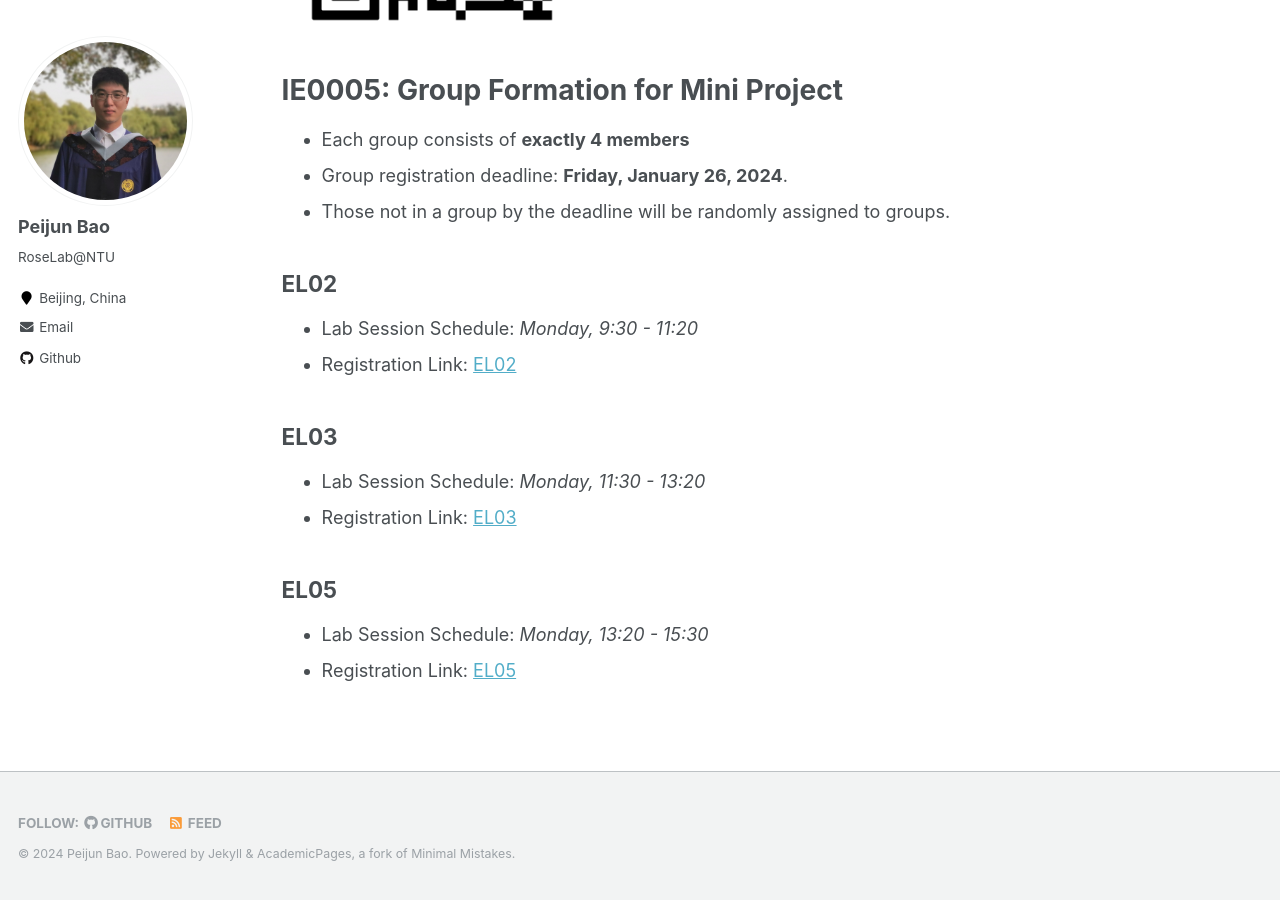
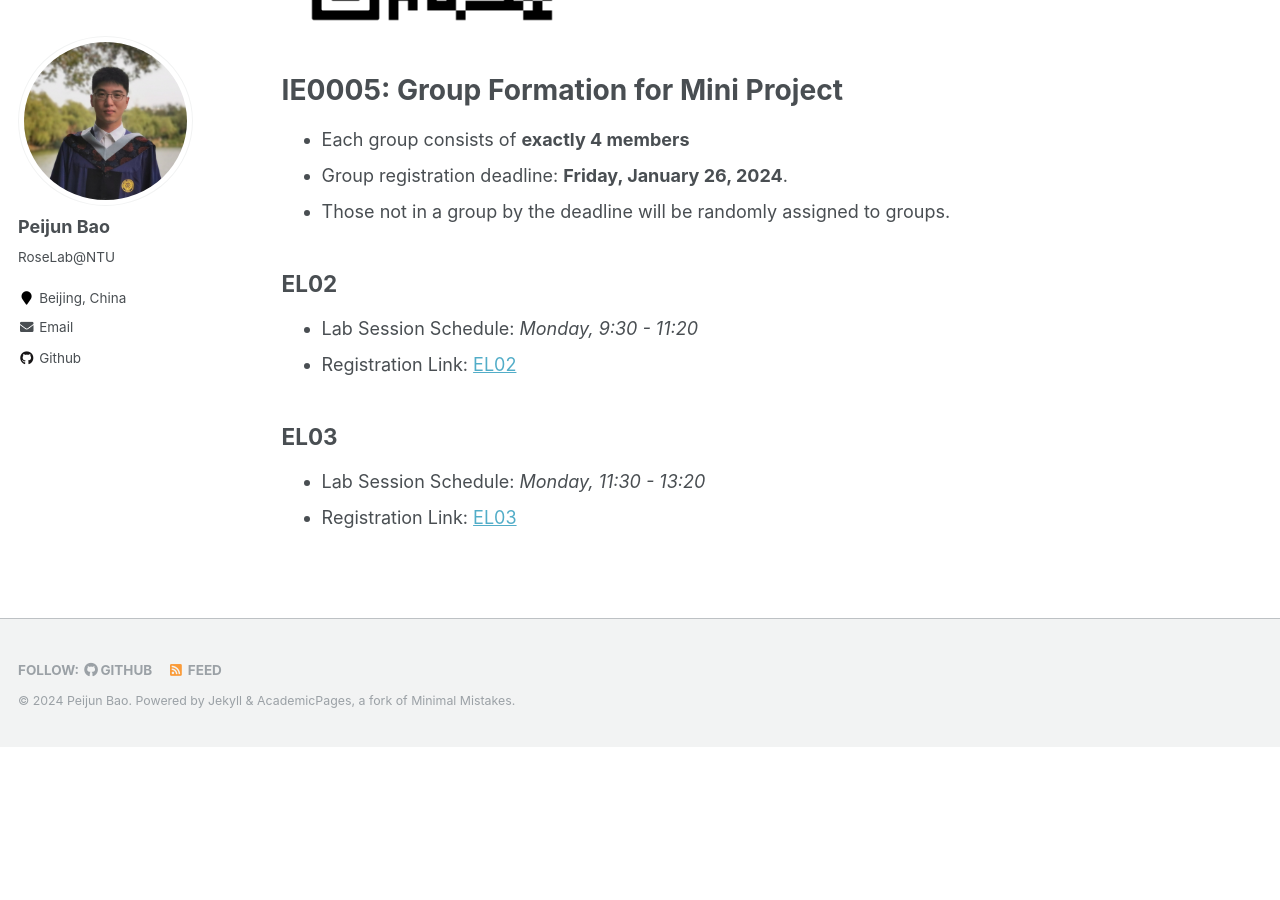
Before and after one commit to baopj/baopj.github.io, a Jekyll site: the page built from _pages/Course.md, in a window 1280 px wide and 900 px high, scrolled down 517 px. Built offline with Jekyll 4.4.1, drawn with Linux system fonts in a browser that asks for light colours; after the commit the page ends 1264 px from its top, so only the background shows below that.

Commit message:
Update Course.md

```diff
--- a/_pages/Course.md
+++ b/_pages/Course.md
@@ -23,7 +23,3 @@ To visit this page, you can
 ## EL03
 - Lab Session Schedule: *Monday, 11:30 - 13:20*
 - Registration Link: [EL03](https://docs.google.com/spreadsheets/d/1aUSOMDJob0KzTtVo3SXQq347cvpRR9EvQMuIw9jtwKY)
-
-## EL05
-- Lab Session Schedule: *Monday, 13:20 - 15:30*
-- Registration Link: [EL05](https://docs.google.com/spreadsheets/d/1KQ2i9b7nIkLm7rHrdHm31kqhH_P1ZTMQKynIgdsj4eQ)
```
